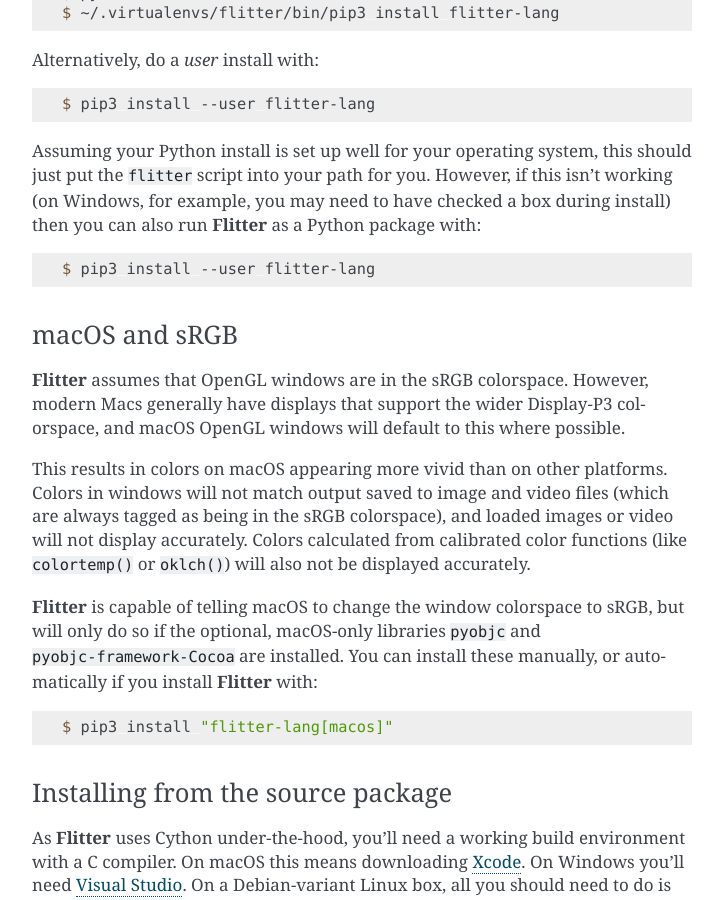
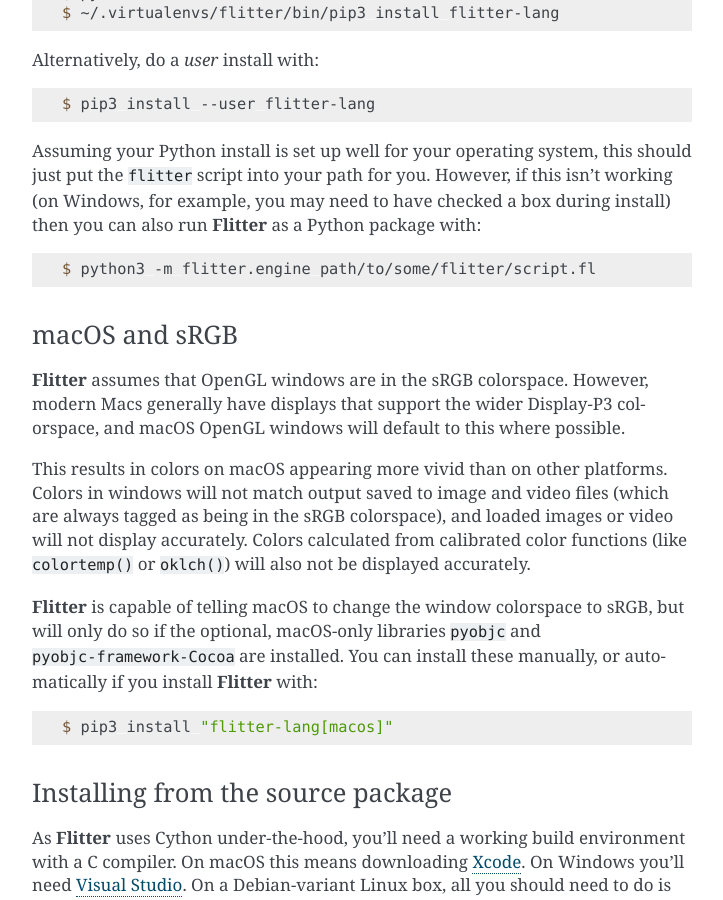
Before and after one commit to jonathanhogg/flitter, a Sphinx documentation site: the page built from docs/install.md, in a window 1280 px wide and 900 px high, scrolled down 929 px. Shown: the whole window, without its empty margins (388-1111 px from the left). Built offline with Sphinx 7.4.7, drawn with Linux system fonts in a browser that asks for light colours.

Commit message:
Fix old error in install documentation

````diff
--- a/docs/install.md
+++ b/docs/install.md
@@ -56,7 +56,7 @@
 during install) then you can also run **Flitter** as a Python package with:
 
 ```console
-$ pip3 install --user flitter-lang
+$ python3 -m flitter.engine path/to/some/flitter/script.fl
 ```
 
 ### macOS and sRGB
````
